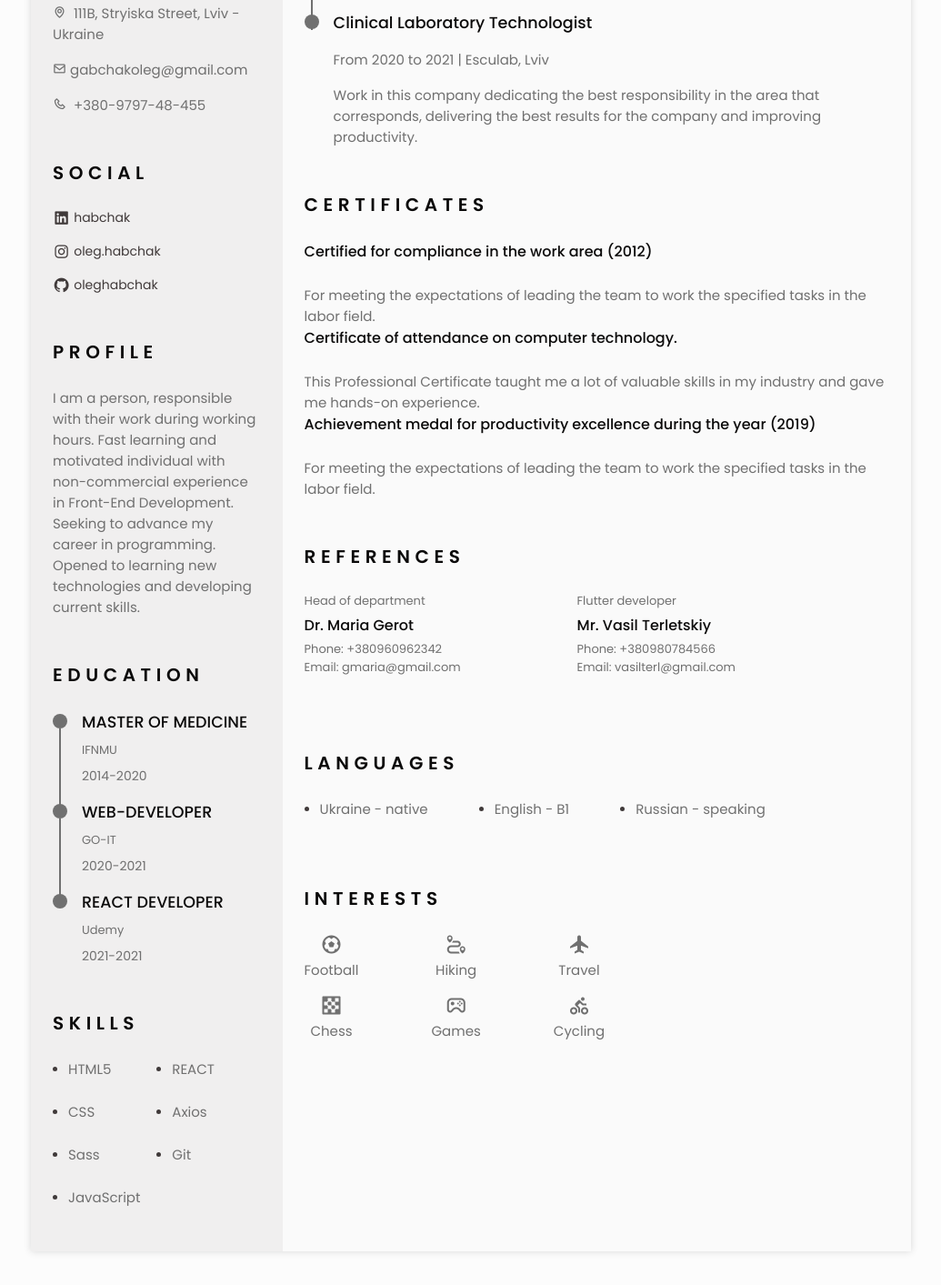
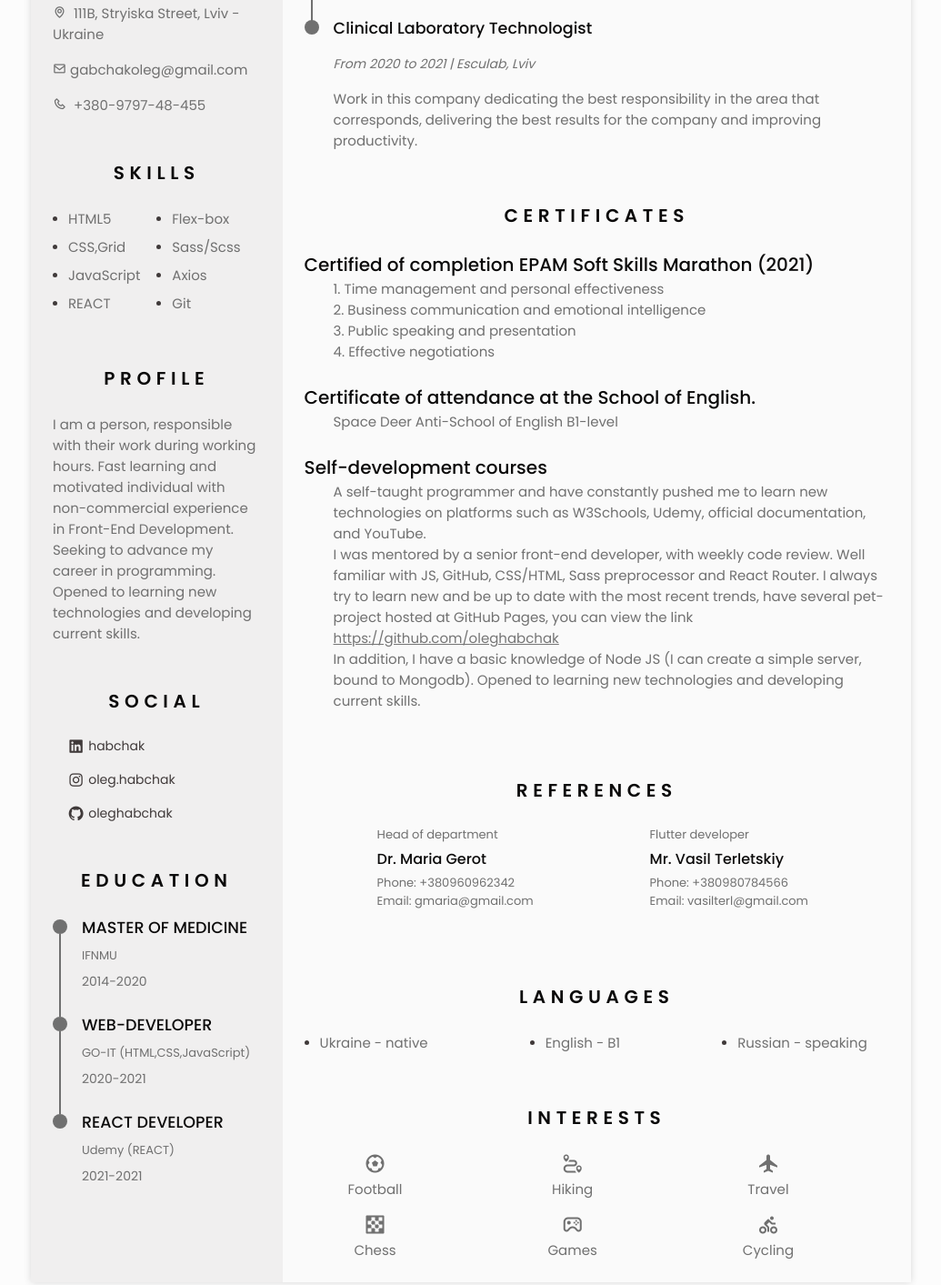
Before and after one commit to oleghabchak/Resume, a website: page index.html in a window 1280 px wide. Shown: the part 303-1716 px from the top of the page at 91% size, without its empty margins (122-1157 px from the left). Drawn offline with nearby package versions, Linux system fonts and the light colour scheme.

Commit message:
add content

```diff
--- a/css/styles.css
+++ b/css/styles.css
@@ -30,6 +30,7 @@
   --mb-1: .5rem;
   --mb-2: 1rem;
   --mb-3: 1.5rem;
+  --mb-4: 2rem;
 
   /*========== z index ==========*/
   --z-tooltip: 10;
@@ -68,18 +69,6 @@ body.dark-theme{
 .change-theme:hover{
   color: var(--title-color);
 }
-
-
-/*========== Font size variables to scale cv ==========*/
-
-/* body.scale-cv{
-  --h1-font-size: 938rem;
-  --h2-font-size: 938rem;
-  --h3-font-size: .875rem;
-  --normal-font-size: .9813rem;
-  --small-font-size: .75rem;
-  --smaller-font-size: .688rem;
-} */
 
 /*========== Generate PDF button ==========*/
 
@@ -239,7 +228,14 @@ img {
 .active-link{
   color:var(--title-color);
 }
+.github{
+  text-decoration: underline;
+}
+.github:hover{
+  color: var(--title-color);
+  text-decoration-color: var(--title-color);
 
+}
 /*========== HOME ==========*/
 .home{
   position: relative;
@@ -291,6 +287,7 @@ gap: 1rem;
 .social__container{
 grid-template-columns: max-content;
 gap: 1rem;
+margin-left: 1rem;
 }
 
 .social__link{
@@ -332,6 +329,7 @@ gap: 1rem;
 .education__content,
 .experience__content{
   display: flex;
+  margin-bottom: .5rem;
 }
 
 .education__time,
@@ -357,6 +355,10 @@ margin-top: .25rem;
   height: 110%;
   background-color: var(--text-color-light);
   transform: translate(7px, 0)
+}
+.experience__company{
+  font-style:  italic;
+  font-size: var(--small-font-size);
 }
 
 .education__data{
@@ -387,7 +389,7 @@ margin-top: .25rem;
 .languages__name{
   display: flex;
   align-items: center;
-  margin-bottom: var(--mb-3);
+  margin-bottom: var(--mb-1);
 }
 
 .skills__circle,
@@ -402,8 +404,15 @@ margin-top: .25rem;
 
 /*========== CERTIFICATES ==========*/
 .certificate__title{
-  font-size: var(--h3-font-size);
+  font-size: var(--h2-font-size);
+  /* margin-bottom: var(--mb-1); */
+  /* margin-left: var(--mb-3); */
+}
+.certificate__content{
   margin-bottom: var(--mb-3);
+}
+.certificate__description{
+  margin-left: var(--mb-4);
 }
 
 /*========== REFERENCES ==========*/
@@ -414,6 +423,7 @@ margin-top: .25rem;
 
 .references__content{
   gap:.25rem;
+  margin-left: 80px;
 }
 
 .references__subtitle{
@@ -520,10 +530,10 @@ bottom: 5rem;
     display: inline-block;
   }
 
-  .section-title,
-  .profile__description{
+  /* .section-title, */
+  /* .profile__description{
     text-align: initial;
-  }
+  } */
 
   .home__container{
     gap: 1.5rem;
@@ -539,11 +549,13 @@ bottom: 5rem;
 
   .languages__content{
     grid-template-columns: repeat(3, max-content);
-    column-gap: 3.5rem;
+    column-gap: 7rem;
   }
 
   .interests__container{
     grid-template-columns: repeat(3, max-content );
-    column-gap: 5rem;
+    column-gap: 10rem;
+    padding: 0 3rem;
+
   }
 }
--- a/index.html
+++ b/index.html
@@ -108,6 +108,52 @@
                         <i class='bx bx-download generate-pdf' title="Generate PDF" id="resume-button"></i>
                     </section>
 
+
+                     <!--========== SKILLS  ==========-->
+                     <section class="skills section" id="skills">
+                        <h2 class="section-title">Skills</h2>
+
+                        <div class="skills__content bd-grid">
+                            <ul class="skills__data">
+                                <li class="skills__name">
+                                    <span class="skills__circle"></span>HTML5
+                                </li>
+                                <li class="skills__name">
+                                    <span class="skills__circle"></span>CSS,Grid
+                                </li>
+                                <li class="skills__name">
+                                    <span class="skills__circle"></span>JavaScript
+                                </li>
+                                <li class="skills__name">
+                                    <span class="skills__circle"></span>REACT
+                                </li>
+                            </ul>
+
+                            <ul class="skills__data">
+                                <li class="skills__name">
+                                    <span class="skills__circle"></span>Flex-box
+                                </li>
+                                <li class="skills__name">
+                                    <span class="skills__circle"></span>Sass/Scss
+                                </li>
+                                <li class="skills__name">
+                                    <span class="skills__circle"></span>Axios
+                                </li>
+                                <li class="skills__name">
+                                    <span class="skills__circle"></span>Git
+                                </li>
+
+                            </ul>
+                        </div>
+                    </section>
+
+                    <!--========== PROFILE ==========-->
+                    <section class="profile section" id="profile">
+                        <h2 class="section-title">Profile</h2>
+
+                        <p class="profile__description">I am a person, responsible with their work during working hours. Fast learning and motivated individual with non-commercial experience in Front-End Development. Seeking to advance my career in programming. Opened to learning new technologies and developing current skills.</p>
+                    </section>
+
                     <!--========== SOCIAL ==========-->
                     <section class="social section">
                         <h2 class="section-title">SOCIAL</h2>
@@ -125,12 +171,7 @@
                         </div>
                     </section>
 
-                    <!--========== PROFILE ==========-->
-                    <section class="profile section" id="profile">
-                        <h2 class="section-title">Profile</h2>
 
-                        <p class="profile__description">I am a person, responsible with their work during working hours. Fast learning and motivated individual with non-commercial experience in Front-End Development. Seeking to advance my career in programming. Opened to learning new technologies and developing current skills.</p>
-                    </section>
 
                     <!--========== EDUCATION ==========-->
                     <section class="education section" id="education">
@@ -157,7 +198,7 @@
 
                                 <div class="education__data bd-grid">
                                     <h3 class="education__title">WEB-DEVELOPER </h3>
-                                    <span class="education__studies">GO-IT</span>
+                                    <span class="education__studies">GO-IT (HTML,CSS,JavaScript)</span>
                                     <span class="education__year">2020-2021</span>
                                 </div>
                             </div>
@@ -169,49 +210,12 @@
 
                                 <div class="education__data bd-grid">
                                     <h3 class="education__title">REACT DEVELOPER </h3>
-                                    <span class="education__studies">Udemy</span>
+                                    <span class="education__studies">Udemy (REACT)</span>
                                     <span class="education__year">2021-2021</span>
                                 </div>
                             </div>
                         </div>
                     </section>
-
-
-                    <!--========== SKILLS  ==========-->
-                    <section class="skills section" id="skills">
-                        <h2 class="section-title">Skills</h2>
-
-                        <div class="skills__content bd-grid">
-                            <ul class="skills__data">
-                                <li class="skills__name">
-                                    <span class="skills__circle"></span>HTML5
-                                </li>
-                                <li class="skills__name">
-                                    <span class="skills__circle"></span>CSS
-                                </li>
-                                <li class="skills__name">
-                                    <span class="skills__circle"></span>Sass
-                                </li>
-                                <li class="skills__name">
-                                    <span class="skills__circle"></span>JavaScript
-                                </li>
-                            </ul>
-
-                            <ul class="skills__data">
-                                <li class="skills__name">
-                                    <span class="skills__circle"></span>REACT
-                                </li>
-                                <li class="skills__name">
-                                    <span class="skills__circle"></span>Axios
-                                </li>
-                                <li class="skills__name">
-                                    <span class="skills__circle"></span>Git
-                                </li>
-
-                            </ul>
-                        </div>
-                    </section>
-
                 </div>
 
                 <div class="resume__right">
@@ -253,21 +257,24 @@
                         <h2 class="section-title">certificates</h2>
 
                         <div class="certificate__content">
-                            <h3 class="certificate__title">Certified for compliance in the work area (2012)
+                            <h3 class="certificate__title">Certified of completion EPAM Soft Skills Marathon (2021)
                             </h3>
-                            <p class="certificate__description">For meeting the expectations of leading the team to work the specified tasks in the labor field.</p>
+                            <p class="certificate__description">1. Time management and personal effectiveness</p>
+                            <p class="certificate__description">2. Business communication and emotional intelligence</p>
+                            <p class="certificate__description">3. Public speaking and presentation</p>
+                            <p class="certificate__description">4. Effective negotiations</p>
+                        </div>
+
+                        <div class="certificate__content">
+                            <h3 class="certificate__title">
+                                Certificate of attendance at the School of English.
+                            </h3>
+                            <p class="certificate__description"> Space Deer Anti-School of English B1-level </p>
                         </div>
                         <div class="certificate__content">
                             <h3 class="certificate__title">
-                                Certificate of attendance on computer technology.
-                            </h3>
-                            <p class="certificate__description">This Professional Certificate taught me a lot of valuable skills in my industry and  gave me hands-on experience.</p>
-                        </div>
-                        <div class="certificate__content">
-                            <h3 class="certificate__title">
-                                Achievement medal for productivity excellence during the year (2019)
-                            </h3>
-                            <p class="certificate__description">For meeting the expectations of leading the team to work the specified tasks in the labor field.</p>
+                                Self-development courses                            </h3>
+                            <p class="certificate__description">A self-taught programmer and have constantly pushed me to learn new technologies on platforms such as W3Schools, Udemy, official documentation, and YouTube. <br> I was mentored by a senior front-end developer, with weekly code review. Well familiar with JS, GitHub, CSS/HTML, Sass preprocessor and React Router. I always try to learn new and be up to date with the most recent trends, have several pet-project hosted at GitHub Pages, you can view the link <a class="github" href="https://github.com/oleghabchak">https://github.com/oleghabchak</a> <br> In addition, I have a basic knowledge of Node JS (I can create a simple server, bound to Mongodb). Opened to learning new technologies and developing current skills. </p>
                         </div>
                     </section>
 
```
